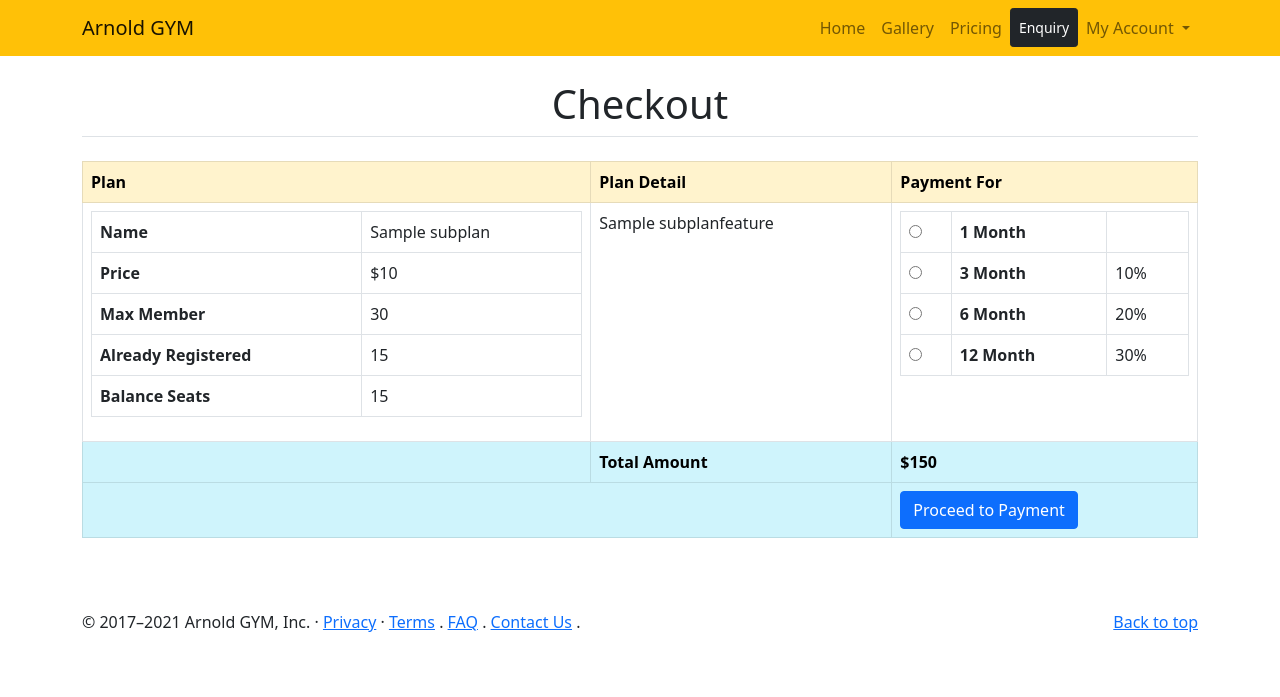
After one commit to codeartisanlab/Gym-Management-System-in-Django-3-Bootstrap-5-and-PostgreSQL, a Django app: page /checkout/1 in a window 1280 px wide. The commit adds this page. Shown: the top 697 px of the page. Run offline with Django 3.2, Linux system fonts and the light colour scheme; tables that the repository leaves empty hold one stand-in row (values such as "Sample post"); some libraries are stand-ins or nearby versions.

Commit message:
part-13-checkout-page-for-logged-in-user

```diff
--- /dev/null
+++ b/main/templates/checkout.html
@@ -0,0 +1,110 @@
+{% extends 'base.html' %}
+{% load static %}
+{% block content %}
+<main>
+		<!-- Services -->
+		<section class="container my-4">
+			<h1 class="text-center mb-4 section-heading border-bottom pb-2">Checkout</h1>
+				<table class="table table-bordered">
+					<thead class="table-warning">
+						<tr>
+							<th>Plan</th>
+							<th>Plan Detail</th>
+							<th>Payment For</th>
+						</tr>
+					</thead>
+					<tbody>
+						<tr>
+							<td>
+								<table class="table-bordered table">
+									<tr>
+										<th>Name</th>
+										<td>{{plan.title}}</td>
+									</tr>
+									<tr>
+										<th>Price</th>
+										<td>${{plan.price}}</td>
+									</tr>
+									<tr>
+										<th>Max Member</th>
+										<td>30</td>
+									</tr>
+									<tr>
+										<th>Already Registered</th>
+										<td>15</td>
+									</tr>
+									<tr>
+										<th>Balance Seats</th>
+										<td>15</td>
+									</tr>
+								</table>
+							</td>
+							<td>
+								<ul class="list-unstyled">
+					              {% for feature in plan.subplanfeature_set.all %}
+						            <li>{{feature.title}}</li>
+					            	{% endfor %}
+					            </ul>
+							</td>
+							<td>
+								<table class="table table-bordered">
+									<tr>
+										<td><input data-planprice="{{plan.price}}" data-discount="0" type="radio" id="validity1" name="validity" class="select-validity" value="1" /></td>
+										<th><label for="validity1">1 Month</label></th>
+										<td></td>
+									</tr>
+									<tr>
+										<td><input data-planprice="150" data-discount="10" type="radio" id="validity2" name="validity" class="select-validity" value="3" /></td>
+										<th><label for="validity2">3 Month</label></th>
+										<td>10%</td>
+									</tr>
+									<tr>
+										<td><input data-planprice="150" data-discount="20" type="radio" id="validity3" value="6" name="validity" class="select-validity" /></td>
+										<th><label for="validity3">6 Month</label></th>
+										<td>20%</td>
+									</tr>
+									<tr>
+										<td><input data-planprice="150" data-discount="30" type="radio" id="validity4" value="12" name="validity" class="select-validity" /></td>
+										<th><label for="validity4">12 Month</label></th>
+										<td>30%</td>
+									</tr>
+								</table>
+							</td>
+						</tr>
+					</tbody>
+					<tfoot class="table-info">
+						<tr>
+							<td></td>
+							<th>Total Amount</th>
+							<td><b>$<span class="totalAmount">150</span></b></td>
+						</tr>
+						<tr>
+							<td colspan="2"></td>
+							<td><input type="submit" value="Proceed to Payment" class="btn btn-primary" /></td>
+						</tr>
+					</tfoot>
+				</table>
+		</section>
+		<!-- End -->
+    </main>
+
+
+<script type="text/javascript">
+	$(document).ready(function(){
+		$(".select-validity").on('click',function(){
+			var _planPrice=$(this).attr('data-planprice');
+			var _planValid=$(this).val();
+			var _planDisc=$(this).attr('data-discount');
+			var _totalPrice=_planPrice*_planValid;
+			if(_planDisc>0){
+				var _calDisc=_totalPrice*_planDisc/100;
+				_calDisc=_totalPrice-_calDisc;
+			}else{
+				_calDisc=_planPrice;
+			}
+			$(".totalAmount").text(_calDisc);
+		});
+	});
+</script>
+
+{% endblock %}
--- a/main/templates/pricing.html
+++ b/main/templates/pricing.html
@@ -26,7 +26,11 @@
             <li>{{feature.title}}</li>
             {% endfor %}
           </ul>
-          <button type="button" class="w-100 btn btn-lg btn-outline-primary">Get started</button>
+          {% if request.user.is_authenticated %}
+          <a href="{% url 'checkout' plan.id %}" class="w-100 btn btn-lg btn-outline-primary">Get started</a>
+          {% else %}
+          <a href="{% url 'login' %}" class="w-100 btn btn-lg btn-outline-primary">Get started</a>
+          {% endif %}
         </div>
       </div>
     </div>
--- a/main/urls.py
+++ b/main/urls.py
@@ -13,6 +13,7 @@ urlpatterns=[
 	path('gallerydetail/<int:id>',views.gallery_detail,name='gallery_detail'),
 	path('pricing',views.pricing,name='pricing'),
 	path('accounts/signup',views.signup,name='signup'),
+	path('checkout/<int:plan_id>',views.checkout,name='checkout'),
 ]
 
 if settings.DEBUG:
--- a/main/views.py
+++ b/main/views.py
@@ -57,3 +57,9 @@ def signup(request):
 			msg='Thank you for register.'
 	form=forms.SignUp
 	return render(request, 'registration/signup.html',{'form':form,'msg':msg})
+
+
+# Checkout
+def checkout(request,plan_id):
+	planDetail=models.SubPlan.objects.get(pk=plan_id)
+	return render(request, 'checkout.html',{'plan':planDetail})
```
Also changed, not shown: requirements.txt (line endings or trailing spaces).
